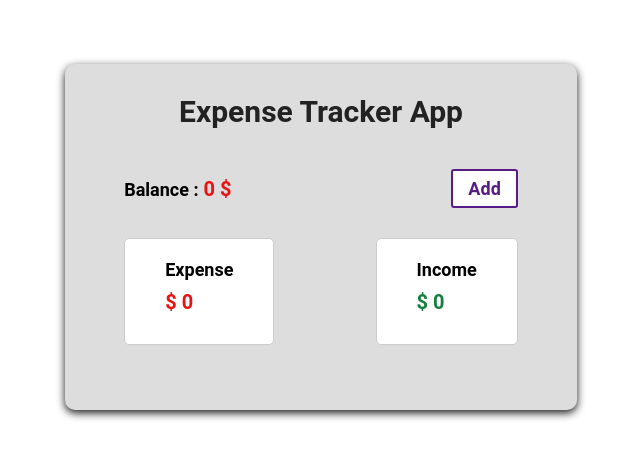
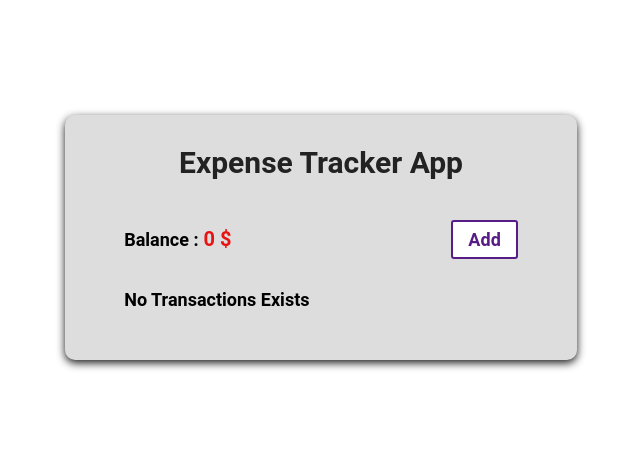
Before and after one commit to MohammadBorabadi0/ExpenseTracker, a React (Create React App) app: page / in a window 1280 px wide. Shown: the part 163-622 px from the top of the page, without its empty margins (319-959 px from the left). Built offline with nearby package versions, Linux system fonts and the light colour scheme.

Commit message:
addFilter to Project

```diff
--- a/src/Components/TransactionList/TransactionList.js
+++ b/src/Components/TransactionList/TransactionList.js
@@ -1,4 +1,4 @@
-import React from "react";
+import React, { useEffect, useState } from "react";
 
 // Context
 import { useTransactions } from "../../Provider/TransactionProvider";
@@ -11,6 +11,18 @@ import styles from "./TransactionList.module.css";
 
 const TransactionList = () => {
   const { transactions } = useTransactions();
+  const [filteredTnx, setFilteredTnx] = useState(transactions || []);
+
+  useEffect(() => {
+    setFilteredTnx(transactions);
+  }, [transactions]);
+
+  const changeHandler = (e) => {
+    const searchResults = transactions.filter((i) =>
+      i.text.toLowerCase().includes(e.target.value)
+    );
+    setFilteredTnx(searchResults);
+  };
 
   const amounts = transactions.map((item) => item.amount);
 
@@ -21,6 +33,16 @@ const TransactionList = () => {
   const expense = amounts
     .filter((i) => i < 0)
     .reduce((acc, item) => (acc += item), 0);
+
+  if (!transactions.length) {
+    return (
+      <div className={styles.transactionList}>
+        <div className={styles.exists}>
+          <h3>No Transactions Exists</h3>
+        </div>
+      </div>
+    );
+  }
 
   return (
     <div className={styles.transactionList}>
@@ -34,9 +56,20 @@ const TransactionList = () => {
           <span className="income">$ {income}</span>
         </div>
       </div>
-      {transactions.map((item) => (
-        <TransactionItem key={item.id} item={item} />
-      ))}
+
+      {transactions.length ? (
+        <div className={styles.filter}>
+          <input type="text" placeholder="Search..." onChange={changeHandler} />
+        </div>
+      ) : null}
+
+      {filteredTnx.length ? (
+        filteredTnx.map((item) => <TransactionItem key={item.id} item={item} />)
+      ) : (
+        <div className={styles.exists}>
+          <h3>Not Found</h3>
+        </div>
+      )}
     </div>
   );
 };
--- a/src/Components/TransactionList/TransactionList.module.css
+++ b/src/Components/TransactionList/TransactionList.module.css
@@ -24,3 +24,23 @@
 .transaction span {
   margin: 1rem 0;
 }
+
+.filter {
+  width: 80%;
+  margin-top: 2rem;
+  margin-bottom: 1rem;
+}
+
+.filter input {
+  width: 100%;
+  padding: 0.8rem 1.6rem;
+  border-radius: 0.3rem;
+  font-weight: 700;
+}
+
+.exists {
+  display: flex;
+  justify-content: flex-start;
+  align-items: center;
+  width: 80%;
+}
```
